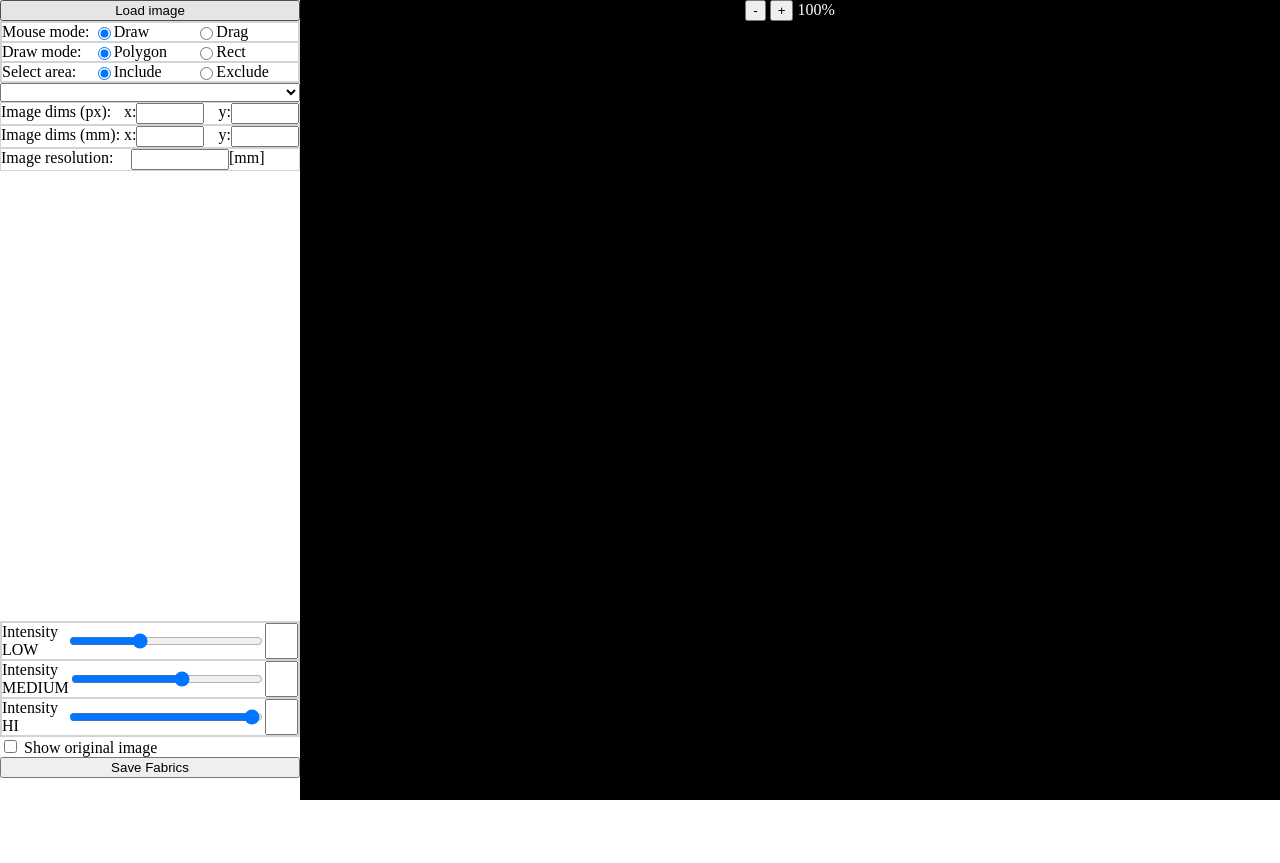
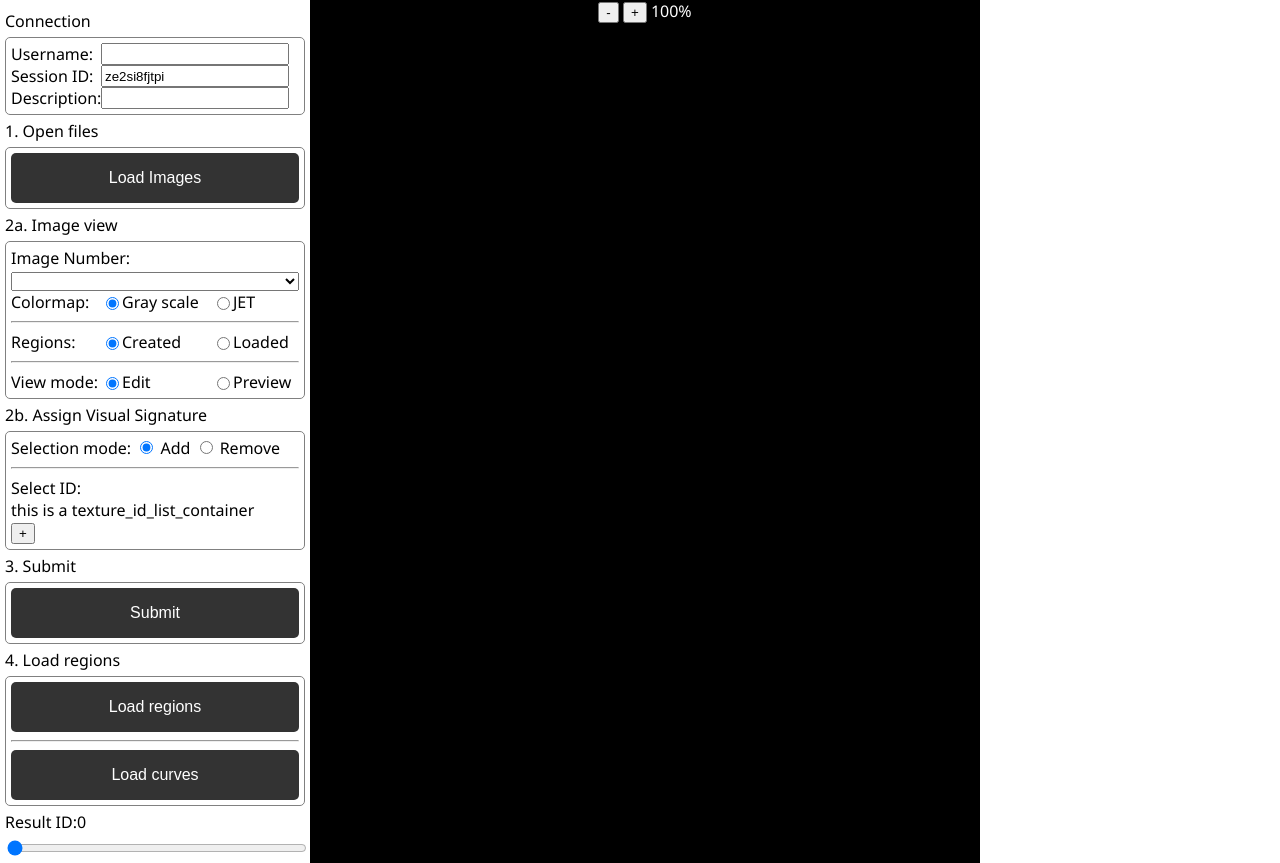
Before and after one commit to SergeyLebedkin/TextureMLWeb, a website built with webpack: page src/index.html in a window 1280 px wide. Before the commit the page ends 800 px from the top, so only its background shows below. Built offline with nearby package versions, Linux system fonts and the light colour scheme.

Commit message:
left and center panel controls added

```diff
--- a/src/css/index.css
+++ b/src/css/index.css
@@ -3,6 +3,13 @@ html, body {
     flex-direction: column;
     margin: 0px;
     height: 100%;
+    font-family:'Segoe UI', Tahoma, Geneva, Verdana, monospace
+}
+
+.top-panel {
+    display: flex;
+    flex-direction: row;
+    height: auto;
 }
 
 .main-panel {
@@ -14,16 +21,9 @@ html, body {
 .left-panel {
     display: flex;
     flex-direction: column;
+    padding: 5px;
     min-width: 300px;
     max-width: 300px;
-    overflow: auto;
-}
-
-.left-panel-select {
-    display: flex;
-    flex-direction: column;
-    min-width: 800px;
-    max-width: 800px;
     overflow: auto;
 }
 
@@ -37,27 +37,30 @@ html, body {
     overflow: auto;
 }
 
+.right-panel {
+    display: flex;
+    flex-direction: column;
+    min-width: 300px;
+    max-width: 300px;
+    overflow: auto;
+}
+
+/* left menu elements */
+
+.menu-item-title {
+    padding: 5px 0px;
+}
+
 .bordered-panel {
-    border: 1px solid lightgray
+    border: 1px solid gray;
+    border-radius: 5px;
+    padding: 5px;
 }
 
 .row-panel {
     display: flex;
     flex-direction: row;
     padding: 0;
-    border: 1px solid lightgray
-}
-
-.highres_image_panel {
-    min-height: 600px;
-    max-height: 600px;
-    background: #000000;
-    border: 1px solid white;
-}
-
-#histogram_canvas_panel {
-    text-align: center;
-    height: 450px;
 }
 
 #image_canvas_panel {
@@ -66,24 +69,31 @@ html, body {
     text-align: center;
 }
 
-#image_canvas_panel_high_res {
-    width: 100%;
-    height: 100%;
-    overflow: auto;
-    background: #000000;
-    text-align: center;
-}
-
-#center-panel {
-    text-align: center;
-    display: flex;
-    flex-direction: column;
-}
-
 #scaleFactor {
     color: white;
 }
 
-#scaleFactorHR {
+#texture_id_list_container {
+    max-height: 100px;
+    overflow: auto;
+}
+
+.left-panel-button {
+    display: block;
+    font-size: 16px;
+    border: none;
+    outline: none;
     color: white;
+    padding: 16px 16px;
+    background-color: #333333;
+    border-radius: 5px;
+    width: 100%;
 }
+
+.left-panel-button:hover {
+    background-color: #ff0000;
+}
+
+.left-panel-button:active {
+    background-color: #ff2222;
+}
--- a/src/index.html
+++ b/src/index.html
@@ -7,82 +7,104 @@
 </head>
 
 <body>
+    <!-- top panel -->
+    <div class="top-panel">
+    </div>
     <div class="main-panel">
         <!-- left panel -->
         <div class="left-panel">
-            <button id="buttonLoadImageFile">Load image</button>
-            <input type="file" id="inputImageFile" style="display:none">
+            <!-- Connection  -->
+            <div class="menu-item-title">Connection</div>
             <div class="bordered-panel">
                 <div class="row-panel">
-                    <a style="width: 100px">Mouse mode:</a>
-                    <input type="radio" id="radioDraw" name="MouseMode" checked>
-                    <a style="width: 90px">Draw</a>
-                    <input type="radio" id="radioDrag" name="MouseMode">
-                    <a style="width: 90px">Drag</a>
+                    <label style="width: 90px">Username:</label>
+                    <input id="inputUsername" type="text" style="width: 180px" />
                 </div>
                 <div class="row-panel">
-                    <a style="width: 100px">Draw mode:</a>
-                    <input type="radio" id="radioArea" name="DrawMode" checked>
-                    <a style="width: 90px">Polygon</a>
-                    <input type="radio" id="radioRect" name="DrawMode">
-                    <a style="width: 90px">Rect</a>
+                    <label style="width: 90px">Session ID:</label>
+                    <input id="inputSessionID" type="text" style="width: 180px" readonly />
                 </div>
                 <div class="row-panel">
-                    <a style="width: 100px">Select area:</a>
-                    <input type="radio" id="radioInclude" name="ColorMap"checked>
-                    <a style="width: 90px">Include</a>
-                    <input type="radio" id="radioExclude" name="ColorMap">
-                    <a style="width: 90px">Exclude</a>
+                    <label style="width: 90px">Description:</label>
+                    <input id="inputDescription" type="text" style="width: 180px" />
                 </div>
             </div>
-            <select id="selectImages" onchange="selectImagesOnChange()"></select>
-            <div class="row-panel">
-                <a style="width: 130px">Image dims (px):</a>
-                <a>x: </a>
-                <input type="text" readonly id="inputImageDimXpx" style="width: 60px">
-                <a style="width: 15px"></a>
-                <a>y: </a>
-                <input type="text" readonly id="inputImageDimYpx" style="width: 60px">
+            <!-- 1. Open files -->
+            <div class="menu-item-title">1. Open files</div>
+            <div class="bordered-panel">
+                <button id="buttonLoadImages" class="left-panel-button">Load Images</button>
+                <input type="file" id="imputLoadImages" multiple name="files[]" style="display:none">
+            </div>
+            <!-- 2a. Image view -->
+            <div class="menu-item-title">2a. Image view</div>
+            <div class="bordered-panel">
+                <!-- Image Number -->
+                <a>Image Number:</a><br />
+                <select style="width: 100%" id="selectImageNumber">
+                </select>
+                <!-- Colormap switcher -->
+                <div class="row-panel">
+                    <a style="width: 90px">Colormap:</a>
+                    <input type="radio" id="radioGrayScale" name="ColorMap" checked>
+                    <a style="width: 90px">Gray scale</a>
+                    <input type="radio" id="radioColorMapJet" name="ColorMap">
+                    <a>JET</a>
+                </div>
+                <hr>
+                <!-- Region source switcher -->
+                <div class="row-panel">
+                    <a style="width: 90px">Regions:</a>
+                    <input type="radio" id="radioManual" name="regionSource" checked>
+                    <a style="width: 90px">Created</a>
+                    <input type="radio" id="radioLoaded" name="regionSource">
+                    <a>Loaded</a>
+                </div>
+                <hr>
+                <!-- View mode switcher -->
+                <div class="row-panel">
+                    <a style="width: 90px">View mode:</a>
+                    <input type="radio" id="radioEdit" name="imagePreview" checked>
+                    <a style="width: 90px">Edit</a>
+                    <input type="radio" id="radioPreview" name="imagePreview">
+                    <a>Preview</a>
+                </div>
+            </div>
+            <!-- 2b. Assign Visual Signature -->
+            <div class="menu-item-title">2b. Assign Visual Signature</div>
+            <div class="bordered-panel">
+                <!-- Selection mode switcher -->
+                <a>Selection mode:</a>
+                <input type="radio" id="radioSetectionModeAdd" name="SetectionMode" checked>
+                <label>Add</label>
+                <input type="radio" id="radioSetectionModeRemove" name="SetectionMode">
+                <label>Remove</label>
+                <hr>
+                <!-- TextureID list selector -->
+                <a>Select ID:</a>
+                <div id="texture_id_list_container">
+                    this is a texture_id_list_container
+                </div>
+                <!-- add new TextureID -->
+                <button id="buttonAddTextureID">+</button>
+            </div>
+            <!-- Submit -->
+            <div class="menu-item-title">3. Submit</div>
+            <div class="bordered-panel">
+                <button id="buttonSubmit" class="left-panel-button">Submit</button>
+            </div>
+            <!-- Load regions -->
+            <div class="menu-item-title">4. Load regions</div>
+            <div class="bordered-panel">
+                <button id="buttonLoadRegions" class="left-panel-button">Load regions</button>
+                <hr>
+                <button  id="buttonLoadCurves" class="left-panel-button">Load curves</button>
+                <input type="file" id="invisible_text_file_input" name="files[]" style="display:none">
             </div>
             <div class="row-panel">
-                <a style="width: 130px">Image dims (mm):</a>
-                <a>x: </a>
-                <input type="text" readonly id="inputImageDimXmm" style="width: 60px">
-                <a style="width: 15px"></a>
-                <a>y: </a>
-                <input type="text" readonly id="inputImageDimYmm" style="width: 60px">
+                <div class="menu-item-title">Result ID: </div>
+                <label id="labelResultID" class="menu-item-title" id="resultID">0</label>
             </div>
-            <div class="row-panel">
-                <a style="width: 130px">Image resolution:</a>
-                <input type="text" readonly id="inputImageResmm" style="width: 90px">
-                <a style="width: 30px">[mm]</a>
-            </div>
-            <div id="histogram_panel">
-                <div id="histogram_canvas_panel">
-                </div>
-                <div class="bordered-panel">
-                    <div class="row-panel">
-                        <a style="width: 100px">Intensity LOW</a>
-                        <input type="range" id="rangeIntensityLow" min="0" max="255" value="90" style="width:100%"/>
-                        <input type="text" id="textIntensityLow" style="width: 25px" readonly/>
-                    </div>
-                    <div class="row-panel">
-                        <a style="width: 100px">Intensity MEDIUM</a>
-                        <input type="range" id="rangeIntensityMedium" min="0" max="255" value="150" style="width:100%"/>
-                        <input type="text" id="textIntensityMedium" style="width: 25px" readonly/>
-                    </div>
-                    <div class="row-panel">
-                        <a style="width: 100px">Intensity HI</a>
-                        <input type="range" id="rangeIntensityHigh" min="0" max="255" value="250" style="width:100%"/>
-                        <input type="text" id="textIntensityHigh" style="width: 25px" readonly/>
-                    </div>
-                </div>
-            </div>
-            <div>
-                <input type="checkbox" id="checkboxShowOriginal" name="checkboxShowOriginal">
-                <label for="checkboxShowOriginal">Show original image</label>
-            </div>
-            <button id="buttonSaveFabrics">Save Fabrics</button>
+            <input type="range" id="inputSourceIndex" min=" 0" max="0" style="width:100%" />
         </div>
         <!-- center panel -->
         <div class="center-panel">
@@ -95,9 +117,11 @@
                 </div>
                 <!-- editor -->
                 <div id="image_canvas_panel">
-                    <!-- content will be created programmaticaly -->
                 </div>
             </div>
+        </div>
+        <!-- right-panel -->
+        <div class="right-panel">
         </div>
     </div>
     <script type="text/javascript" src="<%= htmlWebpackPlugin.files.chunks.index.entry %>"></script>
--- a/src/js/index.ts
+++ b/src/js/index.ts
@@ -1,4 +1,36 @@
 // window.onload
 window.onload = event => {
-    console.log("This is TextureML Web project");
+    // get elements - left panel
+    let inputUsername = document.getElementById("inputUsername") as HTMLInputElement;
+    let inputSessionID = document.getElementById("inputSessionID") as HTMLInputElement;
+    let inputDescription = document.getElementById("inputDescription") as HTMLInputElement;
+    let buttonLoadImages = document.getElementById("buttonLoadImages") as HTMLButtonElement;
+    let selectImageNumber = document.getElementById("selectImageNumber") as HTMLSelectElement;
+    let radioGrayScale = document.getElementById("radioGrayScale") as HTMLInputElement;
+    let radioColorMapJet = document.getElementById("radioColorMapJet") as HTMLInputElement;
+    let radioManual = document.getElementById("radioManual") as HTMLInputElement;
+    let radioLoaded = document.getElementById("radioLoaded") as HTMLInputElement;
+    let radioEdit = document.getElementById("radioEdit") as HTMLInputElement;
+    let radioPreview = document.getElementById("radioPreview") as HTMLInputElement;
+    let radioSetectionModeAdd = document.getElementById("radioSetectionModeAdd") as HTMLInputElement;
+    let radioSetectionModeRemove = document.getElementById("radioSetectionModeRemove") as HTMLInputElement;
+    let buttonAddTextureID = document.getElementById("buttonAddTextureID") as HTMLInputElement;
+    let buttonSubmit = document.getElementById("buttonSubmit") as HTMLButtonElement;
+    let buttonLoadRegions = document.getElementById("buttonLoadRegions") as HTMLButtonElement;
+    let buttonLoadCurves = document.getElementById("buttonLoadCurves") as HTMLButtonElement;
+    let inputSourceIndex = document.getElementById("inputSourceIndex") as HTMLInputElement;
+
+    // get elements - center panel
+    let buttonScaleDown = document.getElementById("buttonScaleDown") as HTMLButtonElement;
+    let buttonScaleUp = document.getElementById("buttonScaleUp") as HTMLButtonElement;
+
+    // init elements
+    inputSessionID.value = Math.random().toString(36).slice(2);
+
+    // set events
+    inputUsername.oninput = event => console.log(inputUsername.value);
+    inputSessionID.oninput = event => console.log(inputSessionID.value);
+    inputDescription.oninput = event => console.log(inputDescription.value);
+    buttonScaleDown.onclick = event => console.log("buttonScaleDown on click");
+    buttonScaleUp.onclick = event => console.log("buttonScaleUp on click");
 }
```
Also changed, not shown: README.md (deleted).
